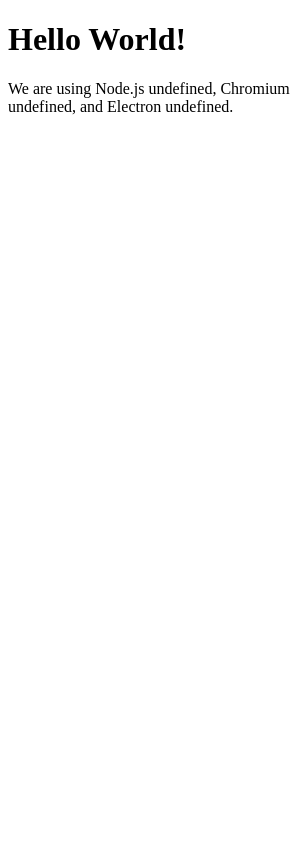
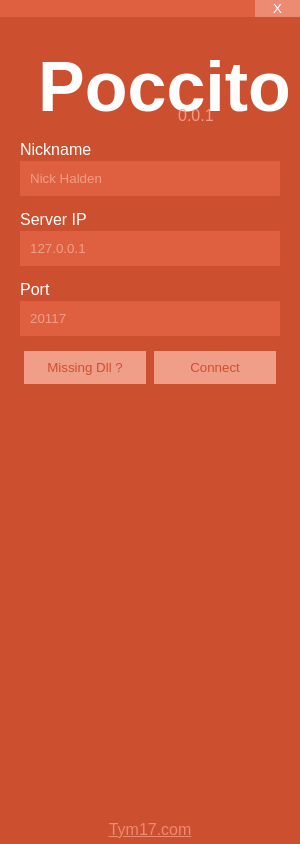
Before and after one commit to Tym17/Poccito, an Electron app: page launcher/index.html in a window 300 px wide. Drawn offline with Linux system fonts and the light colour scheme; a web font is replaced by a local one.

Commit message:
launcher styled

```diff
--- /dev/null
+++ b/launcher/config.json
@@ -0,0 +1,3 @@
+{
+    "ms-redis": "path/to/redistributable"
+}
--- a/launcher/index.html
+++ b/launcher/index.html
@@ -1,19 +1,49 @@
 <!DOCTYPE html>
 <html>
+
 <head>
   <meta charset="UTF-8">
   <title>Poccito v0.1</title>
+  <link href="./styles/sheet.css" rel="stylesheet">
 </head>
+
 <body>
-    <h1>Hello World!</h1>
-    <!-- All of the Node.js APIs are available in this renderer process. -->
-    We are using Node.js <script>document.write(process.versions.node)</script>,
-    Chromium <script>document.write(process.versions.chrome)</script>,
-    and Electron <script>document.write(process.versions.electron)</script>.
-
+  <div class="title">
+    <button onClick="alert('close')">X</button>
+  </div>
+  <div class="heading">
+    <h1>Poccito</h1>
+    <p id="version" class="version"></p>
+  </div>
+  <div class="content">
+    <label>Nickname
+      <input type="text" placeholder="Nick Halden"></input>
+    </label>
+    <label>Server IP
+      <input type="text" placeholder="127.0.0.1"></input>
+    </label>
+    <label>Port
+      <input type="number" placeholder="20117"></input>
+    </label>
+    <div class="actions">
+      <button onclick="renderer.launchRedis()" class="missing">Missing Dll ?</button>
+      <button onClick="renderer.launchGame()" class="go">Connect</button>
+    </div>
+  </div>
+  <div class="footer">
+    <a onClick="openTymcom()" href="#">Tym17.com</a>
+  </div>
   <script>
     // You can also require other files to run in this process
-      //require('./renderer.js')
+    require('./renderer.js')
+    let package = require('./package.json');
+    document.getElementById('version').innerHTML = package.version;
+
+    const shell = require('electron').shell;
+    const openTymcom = () => {
+      shell.openExternal('http://tym17.com');
+    }
   </script>
 </body>
+
 </html>
--- a/launcher/package.json
+++ b/launcher/package.json
@@ -1,7 +1,7 @@
 {
   "name": "poccito-launcher",
   "version": "0.0.1",
-  "private": true,
+  "private": false,
   "author": {
       "name": "Tym17",
       "url": "http://tym17.com/"
--- /dev/null
+++ b/launcher/renderer.js
@@ -0,0 +1,5 @@
+module.exports = renderer = {
+    sayHi: function() {
+        alert('bonjour');
+    }
+}
--- /dev/null
+++ b/launcher/styles/sheet.css
@@ -0,0 +1,138 @@
+@font-face {
+    font-family: 'Gaegu';
+    src: url('./Gaegu-Regular.ttf') format('truetype');
+}
+
+body
+{
+    background-color: #CC5030;
+    color: white;
+}
+
+h1
+{
+    font-family: 'Gaegu', sans-serif;
+    margin-left: 30px;
+    font-size: 70px;
+    margin-bottom: 0;
+}
+
+.heading
+{
+    width: 100%;
+}
+
+.version
+{
+    font-family: sans-serif;
+    margin-top: -20px;
+    margin-left: 170px;
+    color: rgb(241, 158, 137);
+}
+
+.title
+{
+    background: rgb(223, 96, 64);
+    position: fixed;
+    top: 0;
+    text-align: right;
+    width: 100%;
+    margin-left: -8px;
+    margin-right: -8px;
+    margin-top: -1px;
+    -webkit-user-select: none;
+    -webkit-app-region: drag;
+}
+
+.title button
+{
+    background: rgb(236, 138, 114);
+    color: white;
+    border: none;
+    width: 45px;
+    -webkit-app-region: no-drag;
+    transition-duration: 0.3s;
+    transition-timing-function: ease-in;
+}
+
+.title button:hover
+{
+    background: rgb(240, 216, 210);
+    color: rgb(223, 12, 12);
+    cursor: pointer;
+}
+
+.content
+{
+    margin-left: -8px;
+    margin-right: -8px;
+    padding: 0px 20px;
+    box-sizing: border-box;
+}
+
+.content label
+{
+    color: white;
+    font-family: sans-serif;
+}
+
+.content input
+{
+    box-sizing: border-box;
+    background: rgb(223, 96, 64);
+    border: none;
+    padding: 10px;
+    color: white;
+    width: 100%;
+    margin-top: 2px;
+    margin-bottom: 15px;
+}
+
+.content input::placeholder
+{
+    color: rgb(241, 158, 137);
+}
+
+.actions
+{
+    display: flex;
+    width: 100%;
+    box-sizing: border-box;
+}
+
+.actions button
+{
+    border: none;
+    transition-duration: 0.3s;
+    transition-timing-function: ease-in;
+    width: 47%;
+    height: 2.5em;
+    box-sizing: border-box;
+    background: rgb(241, 158, 137);
+    color: #CC5030;
+    margin: auto;
+}
+
+.actions button:hover
+{
+    cursor: pointer;
+    background: rgb(167, 58, 31);
+    color: rgb(241, 158, 137);
+}
+
+.footer a
+{
+    color: rgb(236, 138, 114);
+    font-family: sans-serif;
+}
+
+.footer
+{
+    position: fixed;
+    bottom: 0;
+    text-align: center;
+    width: 100%;
+    margin-left: -8px;
+    margin-right: -8px;
+    padding-bottom: 5px;
+}
--- a/server/package.json
+++ b/server/package.json
@@ -1,7 +1,7 @@
 {
     "name": "poccito-server",
     "version": "0.0.1",
-    "private": true,
+    "private": false,
     "author": {
         "name": "Tym17",
         "url": "http://tym17.com/"
```
Also changed, not shown: launcher/main.js (+8 -2 lines), 2 other files. Lines whose indentation alone changed are shown as unchanged.
